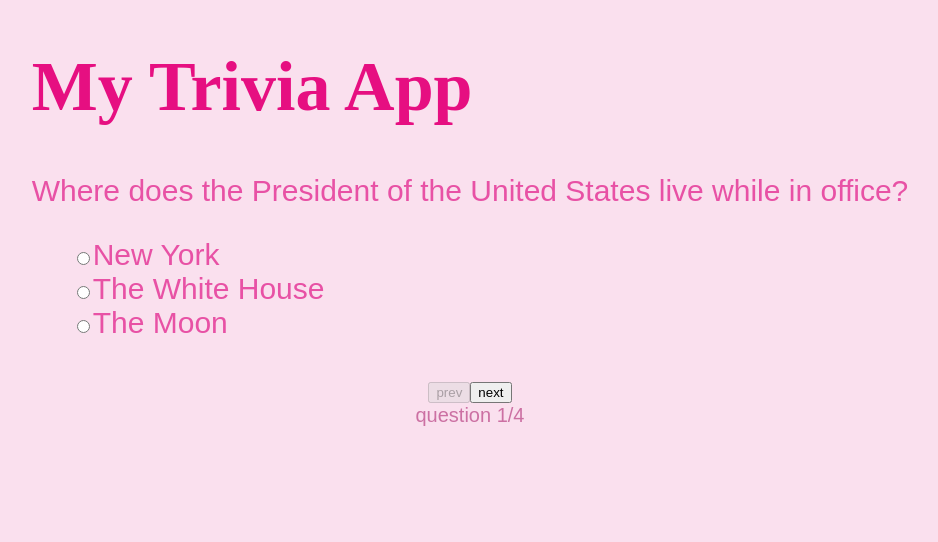
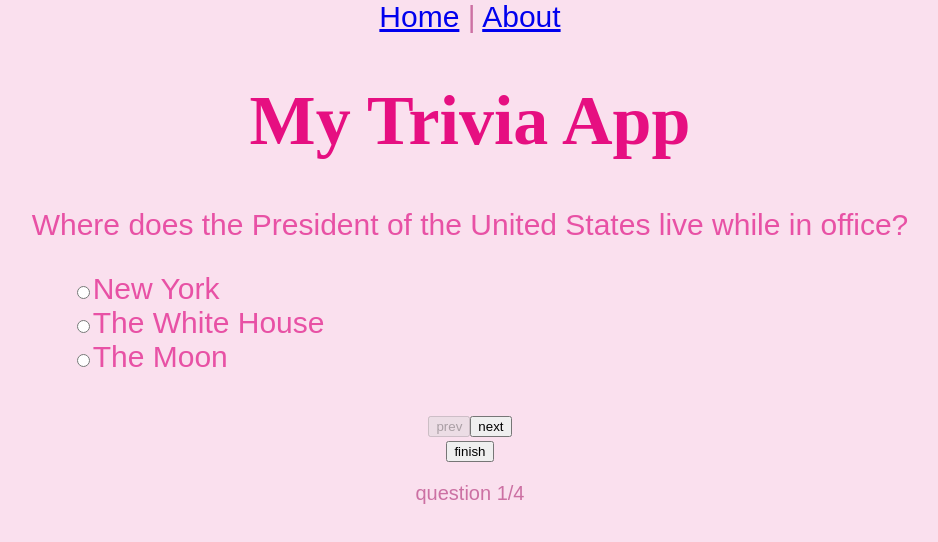
Before and after one commit to Maya-Israeli/trivia-app, a React (Create React App) app: page /questions in a window 1280 px wide. Shown: the top 542 px of the page, without its empty margins (170-1108 px from the left). Built offline with nearby package versions, Linux system fonts and the light colour scheme.

Commit message:
add NavBar

```diff
--- a/src/App.css
+++ b/src/App.css
@@ -1,14 +1,12 @@
 .App {
   display: flex;
   justify-content: center;
-
 }
 
 body{
   background-color:rgba(248, 208, 230, 0.651);
   font-family: fantasy;
-  font-size: 2
-0px;
+  font-size: 20px;
 }
 
 .App-header {
--- a/src/App.tsx
+++ b/src/App.tsx
@@ -27,6 +27,10 @@ const App: React.FC = () => {
     dispatch(prev());
   };
 
+  const finishGame = () => {
+
+  }
+
   // useEffect(() => {
   //   fetch('questions.json')
   //     .then((response) => response.json())
@@ -47,6 +51,7 @@ const App: React.FC = () => {
           updateUserAnswers={updateUserAnswers}
           userAnswers={userAnswers}
           prevQuestion={prevQuestion}
+          finishGame={finishGame}
         />
       );
     } else {
--- a/src/components/About.tsx
+++ b/src/components/About.tsx
@@ -5,11 +5,13 @@ const About: React.FC<{}> = () => {
   return (
     <div>
       <div>
-        <p>This is about page</p>
+      <p>Welcome to my trivia game!</p>
+      <p>Click start game in order to start playing</p>
+
       </div>
 
       <div>
-        <Link to='questions'>Start Game</Link>
+        <Link to='/questions'>Start Game</Link>
       </div>
     </div>
   );
--- a/src/components/Content.tsx
+++ b/src/components/Content.tsx
@@ -9,6 +9,7 @@ interface IProps {
   updateUserAnswers: (answerChoosed: number) => void;
   userAnswers: Map<number, number>;
   prevQuestion: () => void;
+  finishGame: () => void;
 }
 
 const Content: React.FC<IProps> = (props: IProps) => {
@@ -31,6 +32,7 @@ const Content: React.FC<IProps> = (props: IProps) => {
       <div className="progressBar">
         <ProgressBar
           totalQuestions={questions.length}
+          finishGame={props.finishGame}
         />
       </div>
     </div>
--- /dev/null
+++ b/src/components/NavBar.css
@@ -0,0 +1,5 @@
+body {
+    text-align: center;
+    color:rgba(182, 59, 127, 0.678);
+
+}
--- /dev/null
+++ b/src/components/NavBar.tsx
@@ -0,0 +1,20 @@
+import React from "react";
+import { NavLink } from "react-router-dom";
+import './NavBar.css';
+
+
+const NavBar: React.FC = () => {
+	return (
+		<nav className="nav">
+			<NavLink to="/questions">
+				Home
+			</NavLink>
+			{' '}|{' '}
+			<NavLink to="/about">
+				About
+			</NavLink>
+		</nav>
+	);
+};
+
+export default NavBar;
--- a/src/components/ProgressBar.tsx
+++ b/src/components/ProgressBar.tsx
@@ -3,15 +3,22 @@ import { useAppSelector } from '../store-Redux/hooks';
 
 interface IProps {
   totalQuestions: number;
+  finishGame: () => void;
 }
 
-const ProgressBar: React.FC<IProps> = ({ totalQuestions }) => {
+const ProgressBar: React.FC<IProps> = ({ totalQuestions, finishGame }) => {
   const currentQuestion = useAppSelector(
     (state) => state.questions.currentQuestion
   );
+
+  const handleFinish = () => {
+    finishGame();
+  }
+
   return (
     <div>
-      question {currentQuestion + 1}/{totalQuestions}
+      <button onClick={handleFinish}>finish</button>
+      <p>question {currentQuestion + 1}/{totalQuestions}</p>
     </div>
   );
 };
--- a/src/components/Question.tsx
+++ b/src/components/Question.tsx
@@ -7,6 +7,7 @@ interface IProps {
   updateUserAnswers: (answerChoosed: number) => void;
   userAnswers: Map<number, number>;
   prevQuestion: () => void;
+
 }
 const Question: React.FC<IProps> = (props: IProps) => {
   const questions = useAppSelector((state) => state.questions.questions);
--- a/src/index.tsx
+++ b/src/index.tsx
@@ -4,17 +4,20 @@ import './index.css';
 import App from './App';
 import About from './components/About';
 import reportWebVitals from './reportWebVitals';
-import { BrowserRouter, Route, Routes } from 'react-router-dom';
+import { BrowserRouter, Navigate, Route, Routes } from 'react-router-dom';
 import store from './store-Redux/store'
 import { Provider } from 'react-redux'
+import NavBar from './components/NavBar';
 
 ReactDOM.render(
   <React.StrictMode>
     <Provider store={store}>
     <BrowserRouter>
+      <NavBar/>
       <Routes>
-        <Route path='/' element={<About />} />
         <Route path='questions' element={<App />} />
+        <Route path='about' element={<About />} />
+        <Route path='/' element={<Navigate to="questions" />} />
       </Routes>
     </BrowserRouter>
     </Provider>
```
